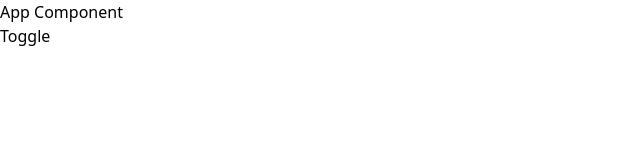
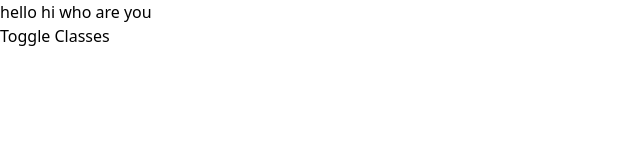
Before and after one commit to yanmoenaing118/angular-module, an Angular app: page / in a window 1280 px wide. Shown: the top 160 px of the page, without its empty margins (0-640 px from the left). Built offline with nearby package versions, Linux system fonts and the light colour scheme.

Commit message:
ng directive

```diff
--- a/src/app/app.component.ts
+++ b/src/app/app.component.ts
@@ -1,52 +1,41 @@
 import { Component, Directive, Input, ViewChild } from '@angular/core';
 
-@Component({
-  selector: 'app-counter',
-  template: `Count: {{ count }}`,
+@Directive({
+  selector: 'pane',
 })
-export class AppCounter {
-  count: number = 0;
-
-  incCount() {
-    this.count++;
-  }
-
-  decCount() {
-    this.count--;
-  }
-}
-
-@Directive({
-    selector: 'pane'
-})
-
 export class Pane {
-    @Input() id!: string;
+  @Input() id!: string;
 }
 
 @Component({
   selector: 'app-root',
   template: `
-    <h1 class="mb-4">App Component</h1>
-    <pane id="1" *ngIf="shouldShow"></pane>
-    <pane id="2" *ngIf="!shouldShow"></pane>
+    <h1 [ngClass]="classes" style="transition: all .3s ease;">hello hi who are you</h1>
 
-    <button (click)="toggle()">Toggle</button>
-
+    <button (click)="setClasses()">Toggle Classes</button>
   `,
 })
 export class AppComponent {
+  isPurple: boolean = true;
+  isUpper: boolean = true;
+  isBgSlate: boolean = true;
 
-    selectedPane!: string;
-    shouldShow: boolean = false;
+  classes: Record<string, boolean> = {
+    'text-purple-600': this.isPurple,
+    uppercase: this.isUpper,
+    'bg-slate-800': this.isBgSlate,
+  };
 
-    @ViewChild(Pane)
-    set page(v: Pane) {
-        this.selectedPane = v.id;
-    }
+  setClasses() {
+    this.isPurple = !this.isPurple;
+    this.isUpper = !this.isUpper;
+    this.isBgSlate = !this.isBgSlate;
 
-    toggle() {
-        this.shouldShow = !this.shouldShow;
-    }
-
+    this.classes = {
+        ...this.classes,
+      'text-purple-600': this.isPurple,
+      uppercase: this.isUpper,
+      'bg-slate-800': this.isBgSlate,
+    };
+  }
 }
--- a/src/app/app.module.ts
+++ b/src/app/app.module.ts
@@ -1,10 +1,10 @@
 import { NgModule } from '@angular/core';
 import { BrowserModule } from '@angular/platform-browser';
 
-import { AppComponent, AppCounter, Pane } from './app.component';
+import { AppComponent } from './app.component';
 
 @NgModule({
-  declarations: [AppComponent, AppCounter, Pane],
+  declarations: [AppComponent],
   imports: [BrowserModule],
   exports: [],
   providers: [],
```
